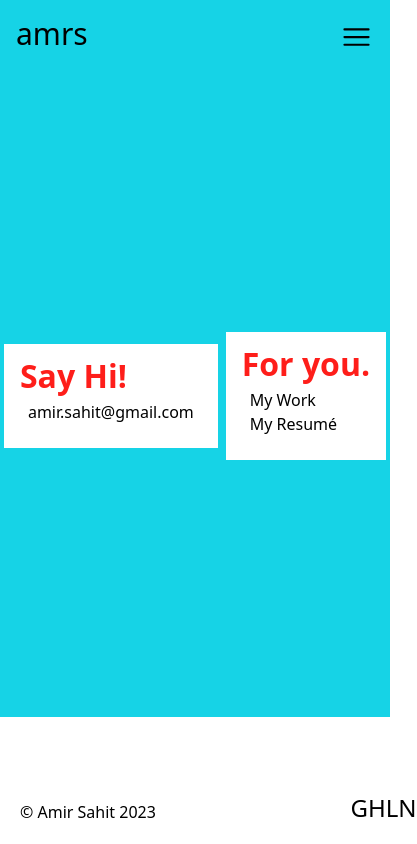
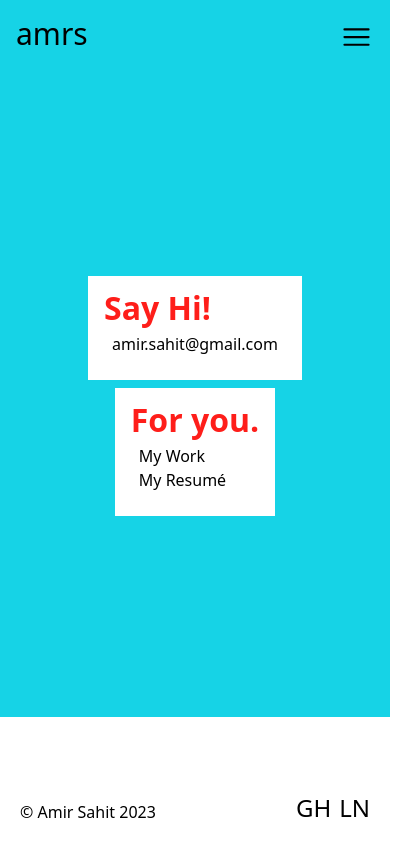
Before and after one commit to amirSahit/amirs-factory, a React (Vite) app: page / in a window 390 px wide. Shown: the part 3376-4220 px from the top of the page, 417 px wide, since content can reach past the window. Built offline with nearby package versions, Linux system fonts and the light colour scheme.

Commit message:
footer is now also mobile

```diff
--- a/src/components/home/Footer.tsx
+++ b/src/components/home/Footer.tsx
@@ -10,7 +10,7 @@ function Footer() {
       id="fullHeight"
     >
       <Header />
-      <section className="flex flex-row justify-around items-center">
+      <section className="flex md:flex-row flex-col gap-2 justify-around items-center">
         <section className="bg-white p-4">
           <h2 className="header text-red">{t("FooterHello")}</h2>
           <div className="p-2">
@@ -31,7 +31,7 @@ function Footer() {
       </section>
       <section className="bg-white flex flex-row justify-between items-end h-[15vh] p-5">
         <p>© Amir Sahit 2023</p>
-        <section className="flex flex-row w-[5vw] justify-between text-2xl">
+        <section className="flex flex-row md:w-[5vw] gap-2 justify-between text-2xl">
           <a href="https://github.com/amirSahit">GH</a>
           <a href="https://www.linkedin.com/in/amir-sahit-a40a15281/">LN</a>
         </section>
```
